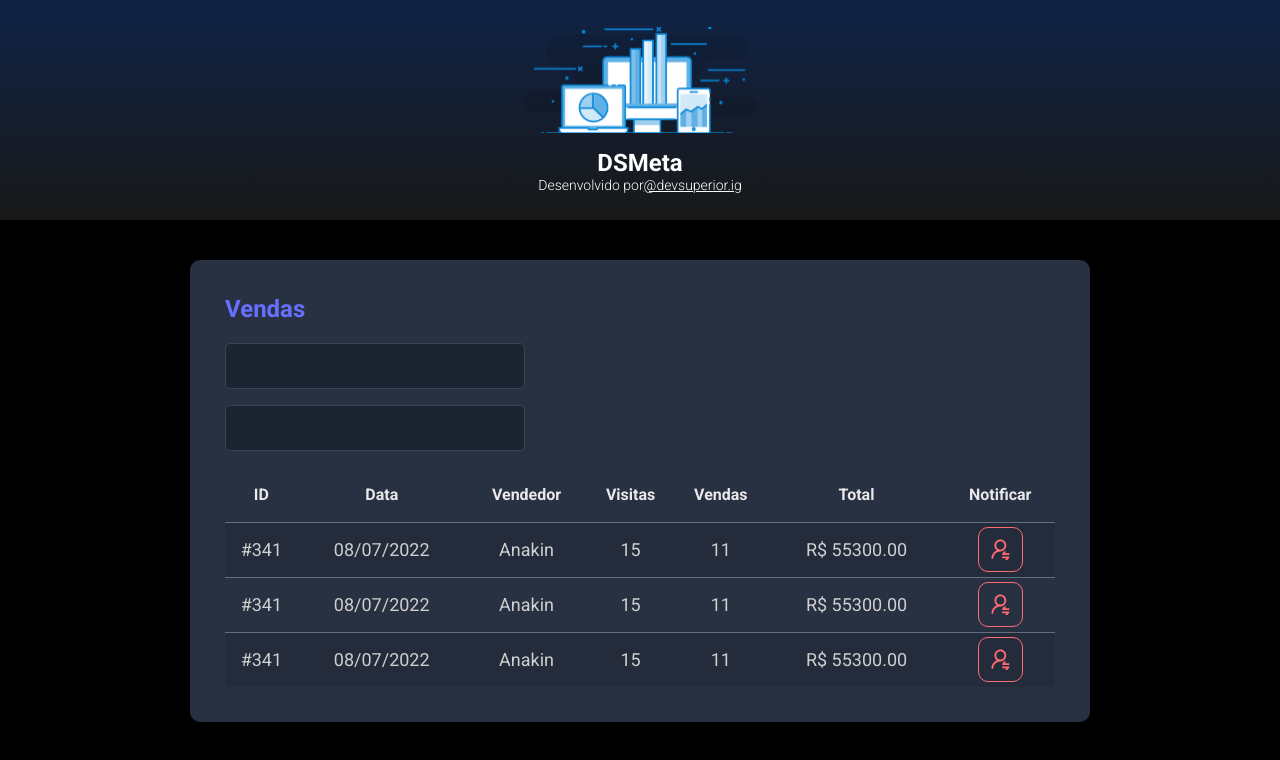
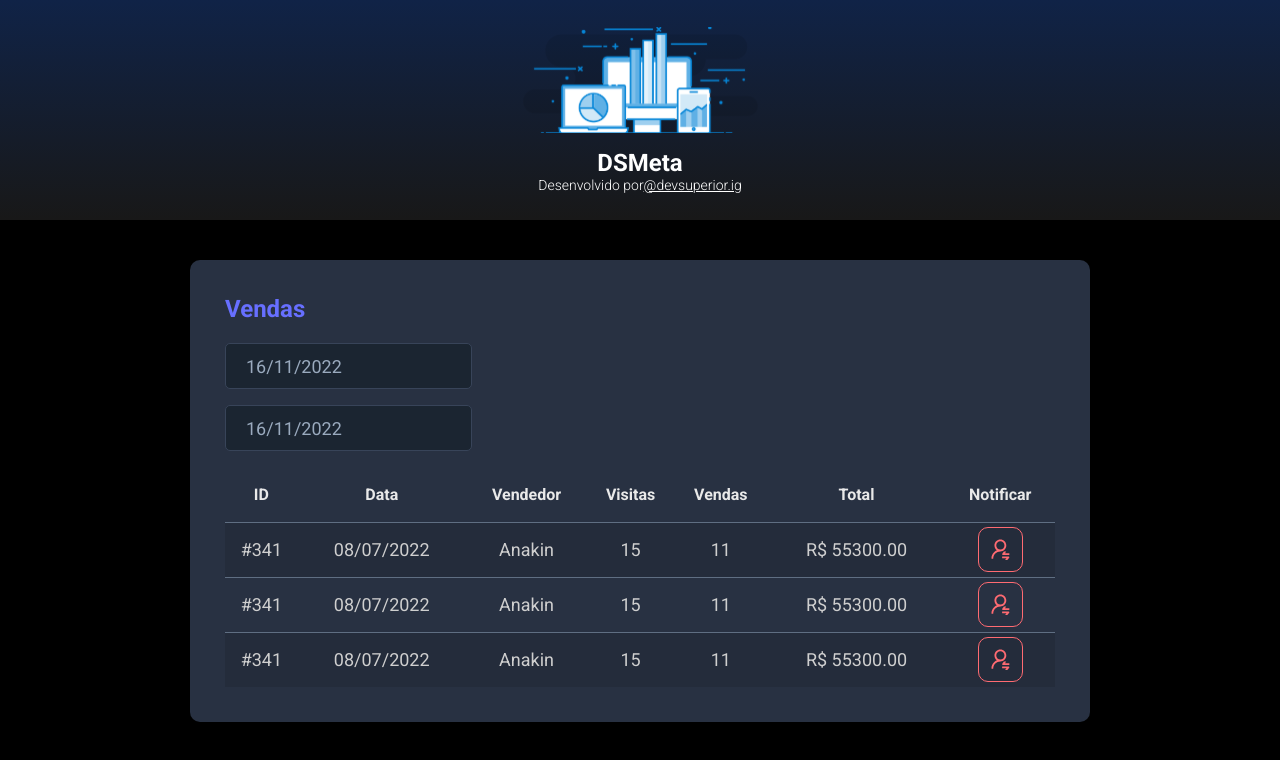
Before and after one commit to rogerRMF/dsmeta, a React (Vite) app in the folder frontend/: page / in a window 1280 px wide. Shown: the top 760 px of the page. Built offline with nearby package versions, Linux system fonts and the light colour scheme.

Commit message:
Datepicker

```diff
--- a/frontend/package.json
+++ b/frontend/package.json
@@ -9,7 +9,9 @@
     "preview": "vite preview"
   },
   "dependencies": {
+    "@types/react-datepicker": "4.4.2",
     "react": "^18.2.0",
+    "react-datepicker": "4.8.0",
     "react-dom": "^18.2.0"
   },
   "devDependencies": {
--- a/frontend/src/components/SalesCard/index.tsx
+++ b/frontend/src/components/SalesCard/index.tsx
@@ -1,3 +1,17 @@
+import React, { useState } from "react";
+import DatePicker from "react-datepicker";
+
+import "react-datepicker/dist/react-datepicker.css";
+
+// CSS Modules, react-datepicker-cssmodules.css
+// import 'react-datepicker/dist/react-datepicker-cssmodules.css';
+
+const Example = () => {
+    const [startDate, setStartDate] = useState(new Date());
+    return (
+        <DatePicker selected={startDate} onChange={(date) => setStartDate(date)} />
+    );
+};
 
 import NotificationButton from '../NotificationButton'
 import './styles.css'
@@ -8,10 +22,20 @@
             <h2 className="dsmeta-sales-title">Vendas</h2>
             <div>
                 <div className="dsmeta-form-control-container">
-                    <input className="dsmeta-form-control" type="text" />
+                    <DatePicker
+                        selected={new Date}
+                         onChange={(date: Date) => {}}
+                         className="dsmeta-form-control"
+                         dateFormat="dd/MM/yyyy"
+                    />
                 </div>
                 <div className="dsmeta-form-control-container">
-                    <input className="dsmeta-form-control" type="text" />
+                <DatePicker
+                        selected={new Date}
+                         onChange={(date: Date) => {}}
+                         className="dsmeta-form-control"
+                         dateFormat="dd/MM/yyyy"
+                    />
                 </div>
             </div>
 
```
Also changed, not shown: 1 other file (tests, documents, lock files or other folders).
